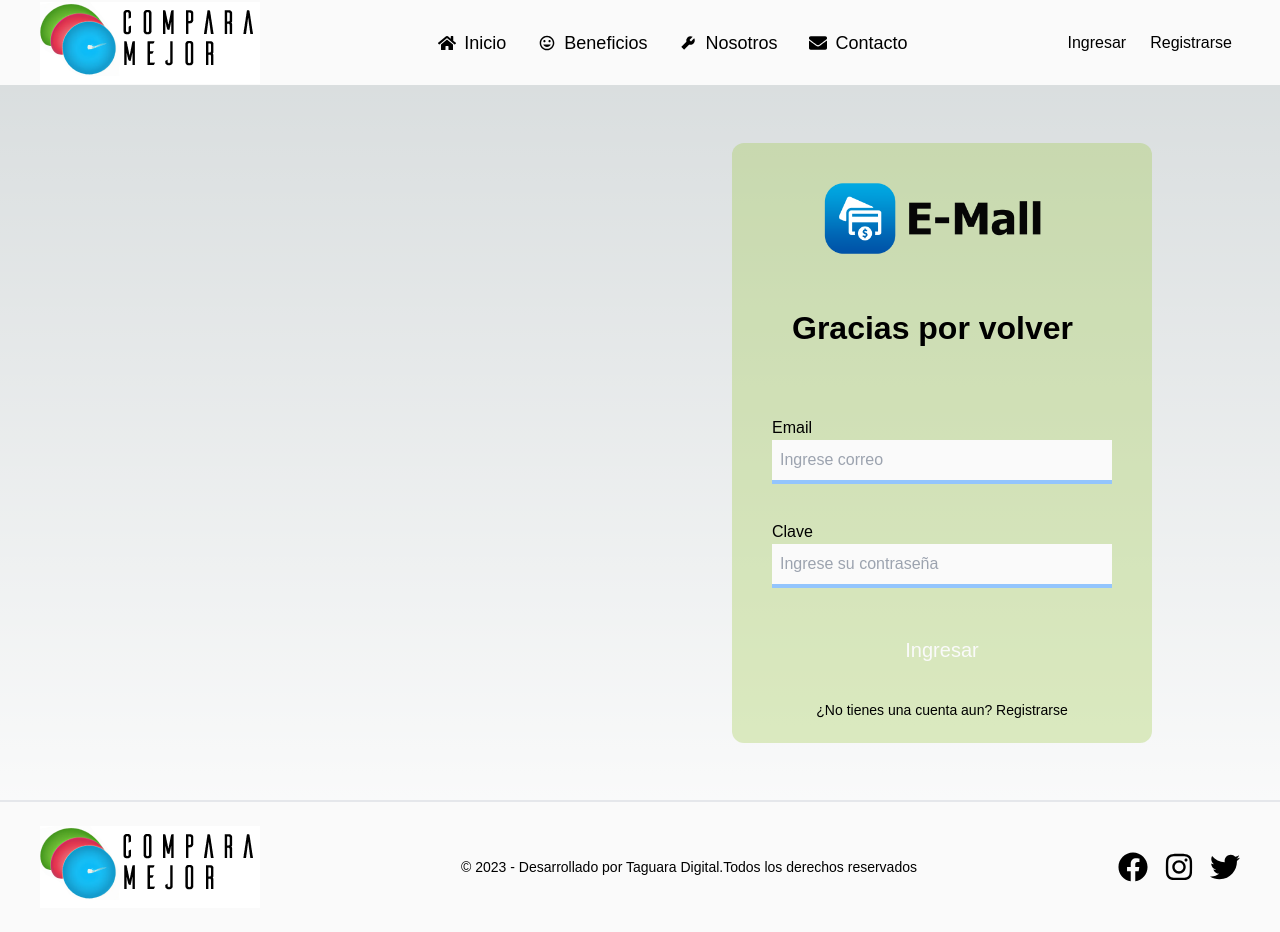
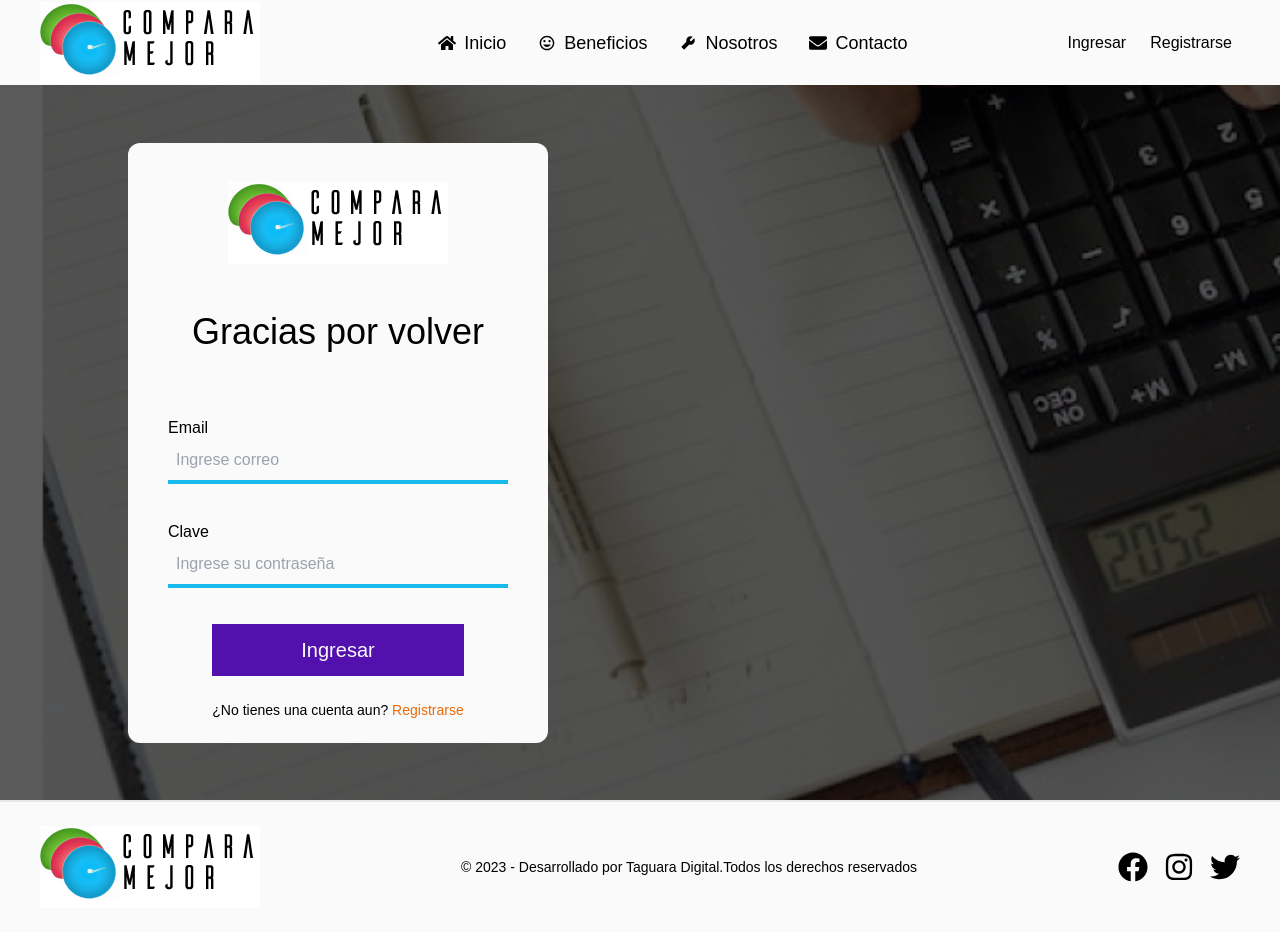
Before and after one commit to TaguaraVe/compara-mejor, a Next.js app: page /login in a window 1280 px wide. Built offline with nearby package versions, Linux system fonts and the light colour scheme; a web font is replaced by a local one.

Commit message:
cambios Antes de visualizacion

```diff
--- a/src/app/(root)/login/page.tsx
+++ b/src/app/(root)/login/page.tsx
@@ -7,9 +7,10 @@ import { yupResolver } from '@hookform/resolvers/yup';
 
 import { Schema as schema } from './formValidation';
 import { CustomInput } from '@/components/common/CustomInput';
-import logo from '../../../../public/assets/images/logos/emall.png';
+import logo from '../../../../public/assets/images/logos/logo.png';
 import { postLogin } from '@/libs/postLogin';
 import { useRouter } from 'next/navigation';
+import { mySubtitle, myTitle } from '@/app/layout';
 
 interface FormData {
   email: string;
@@ -51,19 +52,23 @@ export default function Login() {
   return (
     <section
       className={
-        'relative w-full h-[calc(100vh-var(--header-height))] bg-access-pattern bg-cover bg-no-repeat bg-left-top md:py-4  md:p-[10vw] flex flex-col justify-center items-center md:items-end'
+        'relative w-full h-[calc(100vh-var(--header-height))] bg-login-pattern bg-cover bg-no-repeat bg-blend-overlay bg-[#2d2d2d]  bg-left-top md:py-4  md:pl-[10vw] flex flex-col justify-center items-center md:items-start'
       }
     >
       <article
         className={
-          'h-[600px] max-w-[420px] w-full flex flex-col justify-center items-center bg-[#97c83c4d] rounded-xl'
+          'h-[600px] max-w-[420px] w-full flex flex-col justify-center items-center bg-white rounded-xl'
         }
       >
         <div className={'my-4'}>
-          <div className={'w-[300px] mb-12'}>
+          <div
+            className={
+              'w-[300px] mb-12 flex justify-center items-center mx-auto'
+            }
+          >
             <Image src={logo} alt="emall-logo" />
           </div>
-          <h2 className={'text-[2rem] text-[var(--darkClr)] font-bold '}>
+          <h2 className={`text-4xl text-center ${mySubtitle.className}`}>
             Gracias por volver
           </h2>
         </div>
@@ -102,7 +107,7 @@ export default function Login() {
 
             <button
               className={
-                'w-3/5 text-xl my-[4] bg-[var(--saintBlue)] py-3 px-10 mx-auto text-white'
+                'w-3/5 text-xl my-[4] bg-ctaInv hover:bg-ctaInv/80 py-3 px-10 mx-auto text-white'
               }
               type="submit"
             >
@@ -113,7 +118,7 @@ export default function Login() {
         <p className={'text-sm text-[var(--saintBlue)] mt-6 '}>
           ¿No tienes una cuenta aun?{' '}
           <Link href="/register" className="">
-            <span className="text-[var(--ctaClr)]">Registrarse</span>
+            <span className="text-cta">Registrarse</span>
           </Link>
         </p>
       </article>
--- a/src/components/common/CustomInput.tsx
+++ b/src/components/common/CustomInput.tsx
@@ -26,12 +26,10 @@ export const CustomTextarea: React.FC<CustomInputProps> = ({
         cols={30}
         rows={2}
         className={`px-2 py-1 rounded-lg border-2 border-transparent outline-0 focus:border-2 focus:border-myBlue ${
-          error?.message
-            ? 'outline-2 outline-red-500 border-2 border-red-500'
-            : ''
+          error?.message ? 'outline-2 outline-error border-2 border-error' : ''
         } `}
       ></textarea>
-      {error != null && <p className="text-sm text-red-500">{error.message}</p>}
+      {error != null && <p className="text-sm text-error">{error.message}</p>}
     </div>
   );
 };
@@ -53,9 +51,9 @@ export const CustomInput: React.FC<CustomInputProps> = ({
         {...register(name)}
         placeholder={placeholder}
         type={type}
-        className="focus:border-b-6 border-b-4 border-blue-300 bg-white py-2  outline-0 focus:border-blue-500 px-2"
+        className="focus:border-b-6 border-b-4 border-myBlue bg-white py-2  outline-0 focus:border-myBlue px-2"
       />
-      {error != null && <p className="text-sm text-red-500">{error.message}</p>}
+      {error != null && <p className="text-sm text-error">{error.message}</p>}
     </div>
   );
 };
--- a/tailwind.config.js
+++ b/tailwind.config.js
@@ -19,6 +19,8 @@ module.exports = {
         cta: '#eb6909',
       },
       backgroundImage: {
+        'access-pattern': "url('/assets/images/bgs/result2.jpg')",
+        'login-pattern': "url('/assets/images/bgs/result1.jpg')",
         'about-pattern': "url('/assets/images/bgs/result.jpg')",
         'gradient-radial': 'radial-gradient(var(--tw-gradient-stops))',
         'gradient-conic':
```
Also changed, not shown: public/assets/images/bgs/result1.jpg (added), public/assets/images/bgs/result2.jpg (added).
